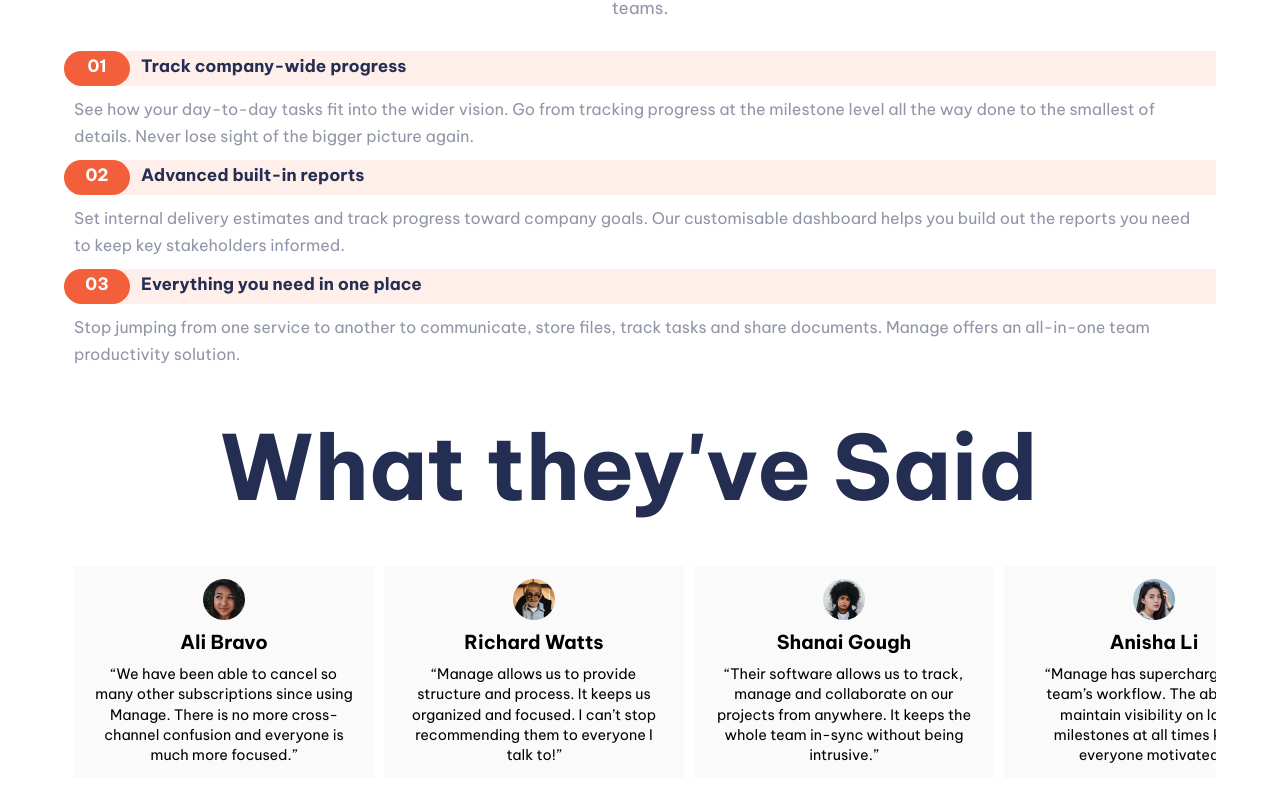
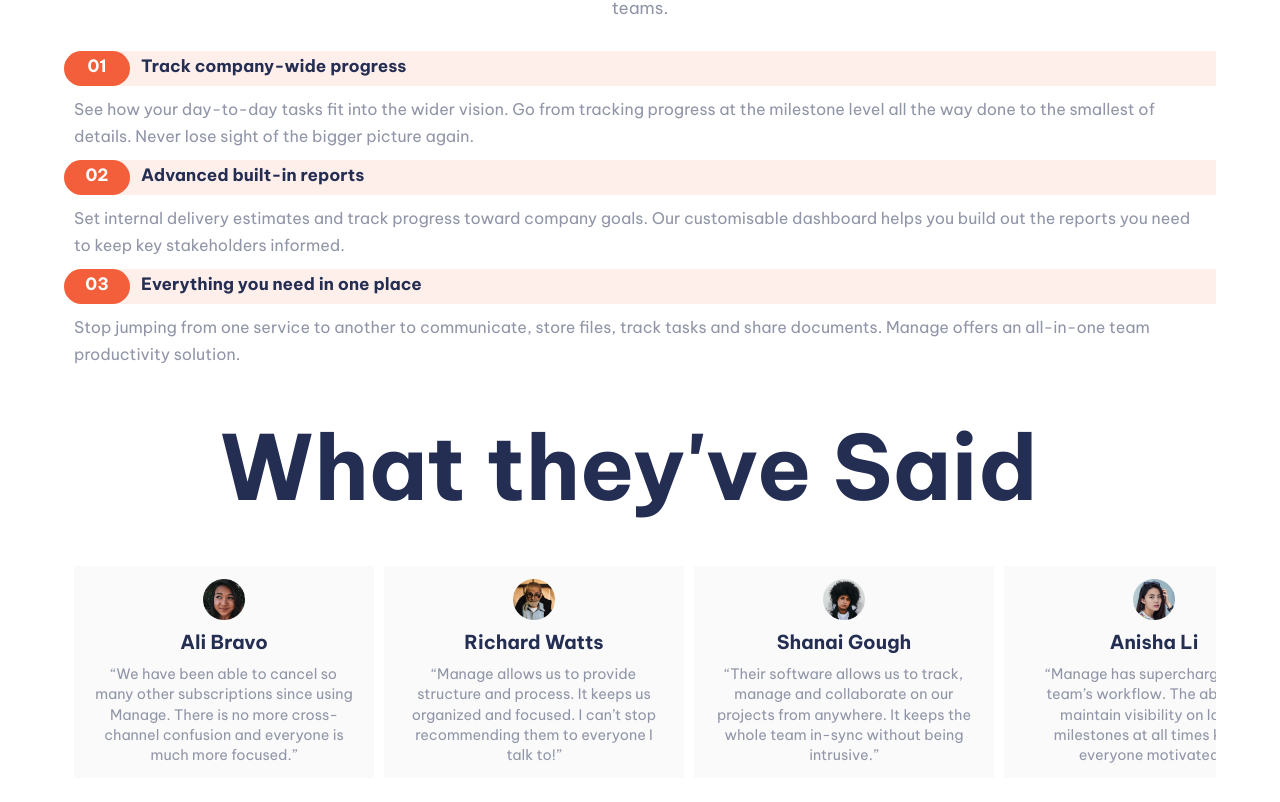
Before and after one commit to IderaNimah/Manage-Landing-Page, a React (Vite) app: page / in a window 1280 px wide. Shown: the part 980-1782 px from the top of the page. Built offline with nearby package versions, Linux system fonts and the light colour scheme.

Commit message:
font colour

```diff
--- a/src/Components/PageThree/PageThree.css
+++ b/src/Components/PageThree/PageThree.css
@@ -64,6 +64,7 @@
 .card-four h3 {
     margin: 10px 0; /* Add space above and below the heading */
     font-size: 1.2rem; /* Adjust heading size */
+    color: var(--DarkBlue);
 }
 
 .card-one p,
@@ -74,4 +75,5 @@
     font-size: 0.9rem; /* Adjust paragraph text size */
     line-height: 1.4; /* Improve readability */
     overflow-wrap: break-word; /* Ensure long words don't overflow */
+    color: var(--DarkGrayishBlue);
 }
```
